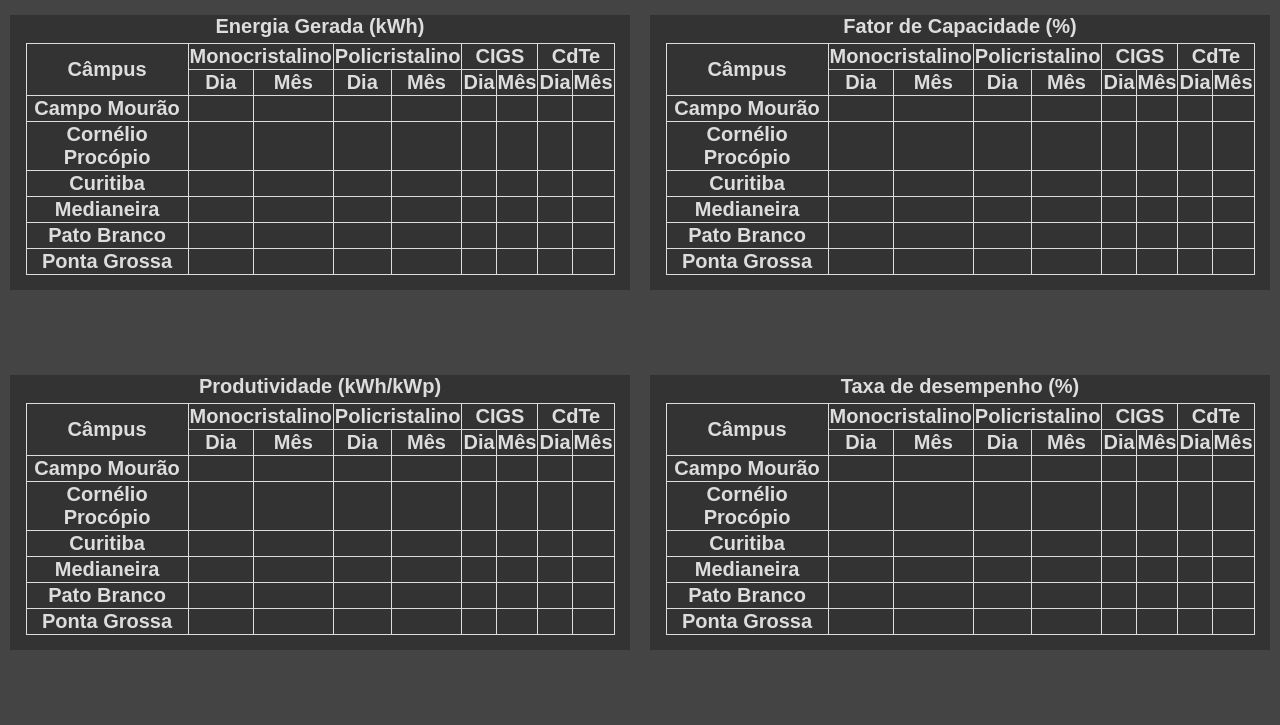
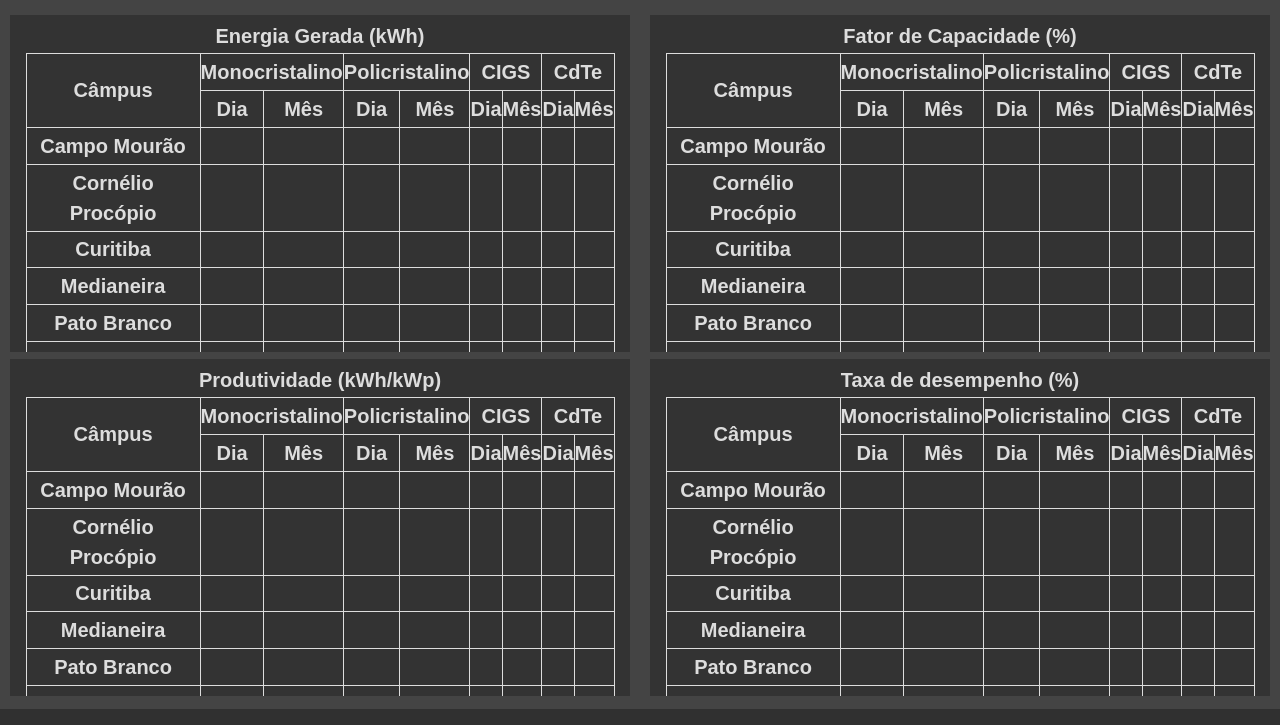
Before and after one commit to joaopedrogalera/LABENS, a Django app: page /indicesDeMerito in a window 1280 px wide. Shown: the part 91-816 px from the top of the page. Run offline with Django 3.2, Linux system fonts and the light colour scheme; lists and menus that the app fills with data are empty.

Commit message:
Formato da página de Indices de mérito Pronto

```diff
--- a/LABENS-django/monitor/static/css/style-indicesDeMerito.css
+++ b/LABENS-django/monitor/static/css/style-indicesDeMerito.css
@@ -31,7 +31,7 @@ section.tabela{
 section.tabela div.tabela{
   background: #333;
   margin: 10px;
-  padding-bottom: 10px;
+  padding: 5px 0;
 }
 
 .tabela h1{
@@ -45,10 +45,15 @@ section.tabela div.tabela{
   margin: 0 auto;
   margin-bottom: 5px;
   border-collapse: collapse;
+  line-height: 1.5;
 }
 
 .tabela table, .tabela th, .tabela td{
   border: solid 1px #ddd;
+}
+
+.tabela th, .tabela td{
+  padding: 0.5% 0;
 }
 
 @media screen and (min-width: 1270px) {
@@ -60,6 +65,16 @@ section.tabela div.tabela{
 
   section.tabela{
     width:50%;
-    height: 45%;
+    height: 43%;
     float: left;
   }
+
+  section.tabela div.tabela{
+    height: 95%;
+  }
+
+@media screen and (min-width: 1270px) and (max-height: 830px){
+  section.tabela div.tabela{
+    overflow: scroll;
+  }
+}
```
